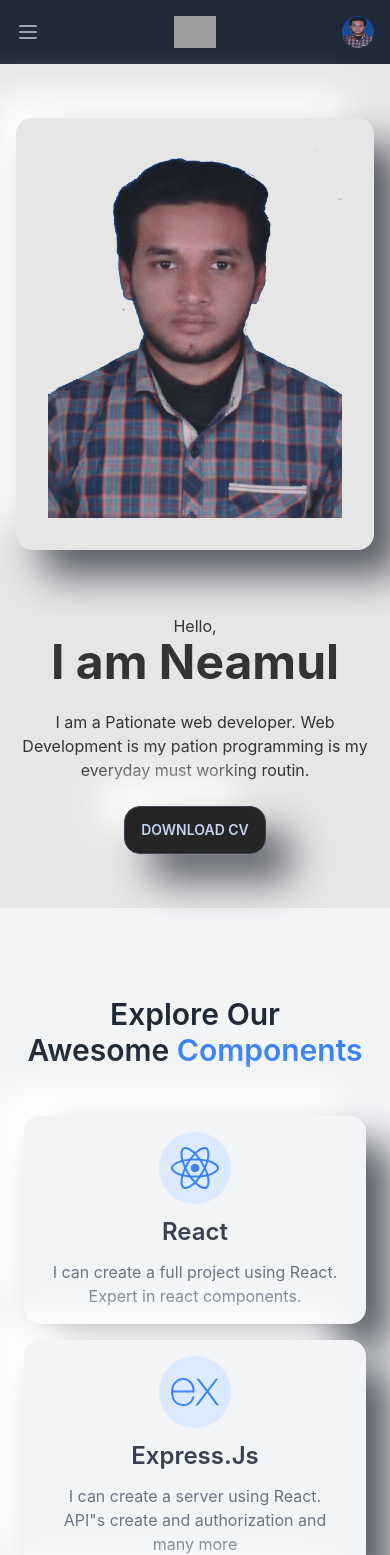
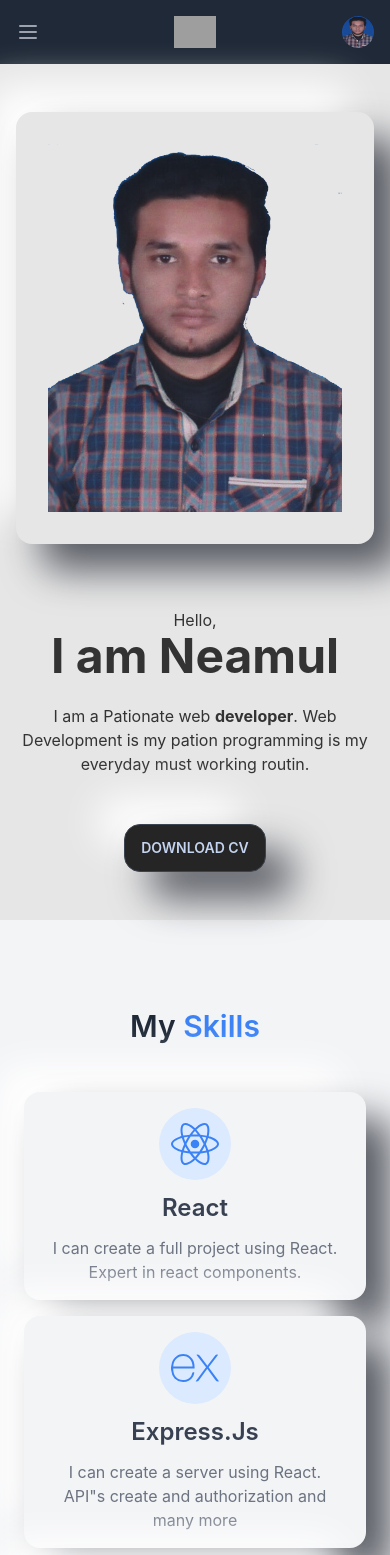
Before and after one commit to Neamul01/portfolio, a React (Create React App) app: page / in a window 390 px wide. Shown: the top 1555 px of the page. Built offline with nearby package versions, Linux system fonts and the light colour scheme; grey boxes are pictures that could not be loaded.

Commit message:
some effect added

```diff
--- a/src/components/Banner.js
+++ b/src/components/Banner.js
@@ -7,14 +7,14 @@ const Banner = () => {
             <div class=" max-w-screen-lg hero-content flex-col-reverse lg:flex-row-reverse gap-16">
                 <div class="text-center lg:text-left">
                     <p><span className=''>Hello,</span></p>
-                    <h1 class="text-5xl font-bold">I am Neamul</h1>
+                    <h1 class="text-5xl font-bold"><span className='hover:italic'>I am Neamul</span></h1>
                     <p class="py-6">
-                        I am a Pationate web developer. Web Development is my pation programming is my everyday must working routin.
+                        I am a Pationate web <span className="font-bold">developer</span>. Web Development is my pation programming is my everyday must working routin.
                     </p>
-                    <button className="btn bg-secondary custom-box-shadow">Download CV</button>
+                    <button className="btn bg-secondary custom-box-shadow mt-6 hover:italic hover:bg-gray-900">Download CV</button>
                 </div>
                 <div class="card m-0 p-0 flex-shrink-0 w-full max-w-sm custom-box-shadow">
-                    <div class="card-body ">
+                    <div class="card-body zom ">
                         <img className='w-full' src="Noman.png" alt="Profile" />
                     </div>
                 </div>
--- a/src/components/Skills.js
+++ b/src/components/Skills.js
@@ -57,7 +57,7 @@ const Skills = () => {
     return (
         <section class="bg-gray-100 dark:bg-gray-900 py-12">
             <div class="container px-6 py-10 mx-auto">
-                <h1 class="text-3xl font-semibold text-center text-gray-800 capitalize lg:text-4xl dark:text-white">explore our <br /> awesome <span class="text-blue-500">Components</span></h1>
+                <h1 class="text-3xl font-semibold text-center text-gray-800 capitalize lg:text-4xl dark:text-white">My <span class="text-blue-500 hover:italic cursor-move">Skills</span></h1>
 
                 <div class="grid grid-cols-1 gap-4 mt-12 md:mt-24 md:gap-6 md:grid-cols-3 xl:grid-cols-4">
                     {
--- a/src/components/SkillsCard.js
+++ b/src/components/SkillsCard.js
@@ -3,12 +3,12 @@ import React from 'react';
 const SkillsCard = ({ skill }) => {
     const { name, description, icon } = skill;
     return (
-        <div class="flex flex-col items-center p-6 py-4 space-y-3 text-center bg-gray-100 rounded-xl dark:bg-gray-800 custom-box-shadow">
+        <div class="flex flex-col items-center p-6 py-4 space-y-3 text-center bg-gray-100 rounded-xl dark:bg-gray-800 overflow-hidden cursor-pointer custom-box-shadow custom-animation">
             <span class="inline-block p-3 text-blue-500 bg-blue-100 rounded-full dark:text-white dark:bg-blue-500">
                 {icon}
             </span>
 
-            <h1 class="text-2xl font-semibold text-gray-700 capitalize dark:text-white">{name}</h1>
+            <h2 class="text-2xl font-semibold text-gray-700 capitalize dark:text-white">{name}</h2>
 
             <p class="text-gray-500 dark:text-gray-300">
                 {description}
--- a/src/components/style.css
+++ b/src/components/style.css
@@ -5,7 +5,22 @@
     box-shadow: 26px 26px 39px #585b63, -26px -26px 39px #ffffff;
 }
 
-.custom-box-shadow-sm {
-    -webkit-box-shadow: 7px 7px 18px #696c76, -7px -7px 18px #ffffff;
-    box-shadow: 7px 7px 18px #696c76, -7px -7px 18px #ffffff;
+.custom-animation:hover {
+    background: rgb(56, 56, 166);
+    color: rgb(255, 255, 255);
+    transition: 1s ease-in-out;
 }
+
+.custom-animation:hover p {
+    color: rgb(255, 255, 255);
+}
+
+.custom-animation:hover h2 {
+    color: rgb(255, 255, 255);
+}
+
+.zom:hover {
+    transform: scale(150%);
+    background: rgb(66, 142, 243);
+    transition: 1s ease-out;
+}
```
